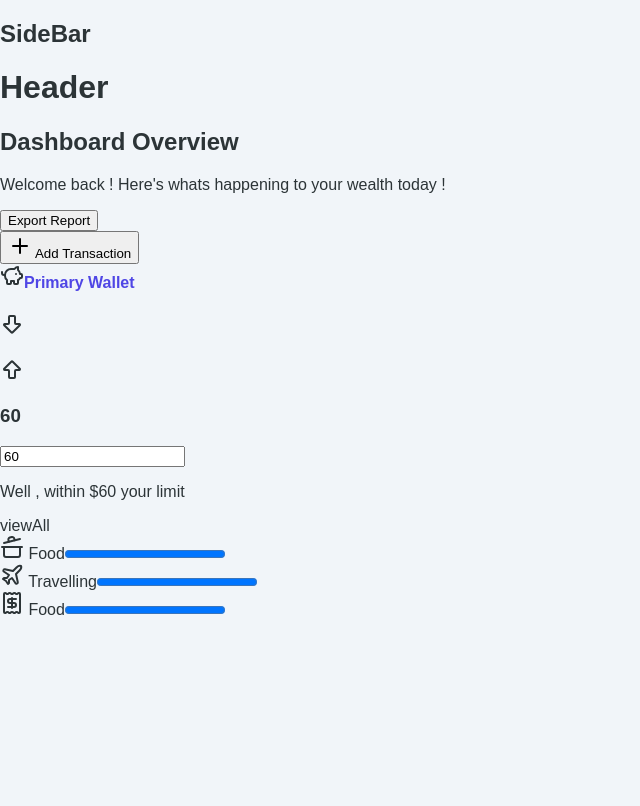
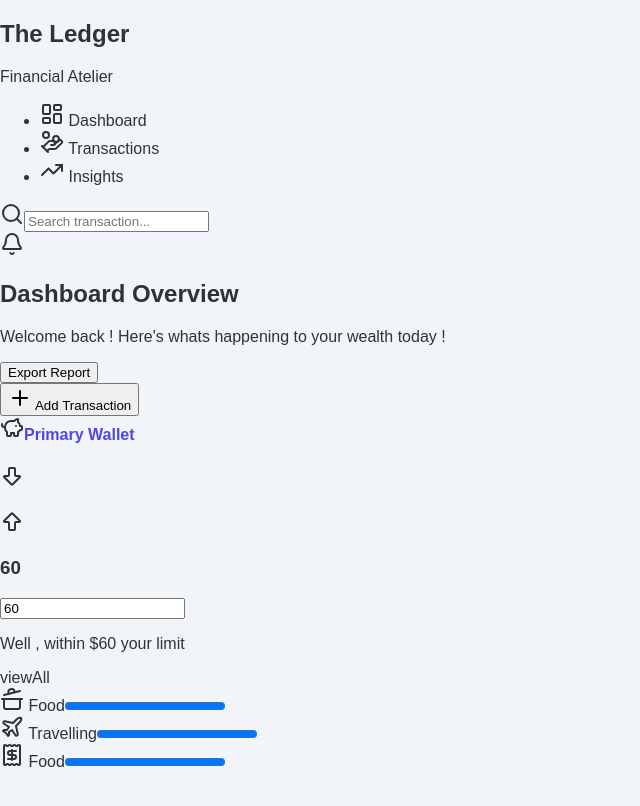
Before and after one commit to codewithrama/financial-ledger-app, a React (Vite) app: page /dashboard in a window 1280 px wide. Shown: the top 806 px of the page, without its empty margins (0-640 px from the left). Built offline with nearby package versions, Linux system fonts and the light colour scheme.

Commit message:
latest commit

```diff
--- a/src/App.jsx
+++ b/src/App.jsx
@@ -1,7 +1,7 @@
 import Login from "./pages/Login";
 import OnBoarding from "./pages/OnBoarding";
 import Signup from "./pages/Signup";
-import PageNotFound from "./components/PageNotFOund";
+import PageNotFound from "./components/PageNotFound";
 import { BrowserRouter ,Route,Routes } from "react-router-dom";
 import AppContextProvider from "./context/AppContextProvider";
 import Dashboard from "./pages/Dashboard";
--- a/src/components/Header.jsx
+++ b/src/components/Header.jsx
@@ -1,5 +1,15 @@
+import { Bell, SearchIcon } from "lucide-react";
+
 export default function Header(){
     return(
-        <h1>Header</h1>
+        <>
+        <div className="searchInput">
+            <SearchIcon/>
+            <input type='text' placeholder= "Search transaction..."/>
+        </div>
+        <div className="notification">
+            <Bell/>
+        </div>
+        </>
     )
 }
--- a/src/components/SideBar.jsx
+++ b/src/components/SideBar.jsx
@@ -1,5 +1,15 @@
+import { HandCoins, LayoutDashboard, OptionIcon, TrendingUp } from "lucide-react";
+
 export default function SideBar(){
     return(
-        <h2>SideBar</h2>
+        <div className="sideBar">
+            <h2>The Ledger</h2>
+            <p>Financial Atelier</p>
+            <ul>
+                <li> <LayoutDashboard/> Dashboard</li>
+                <li><HandCoins/> Transactions</li>
+                <li> <TrendingUp/> Insights</li>
+            </ul>
+        </div>
     )
 }
```
Also changed, not shown: src/components/SideBar.module.css (added), 1 other file (tests, documents, lock files or other folders).
